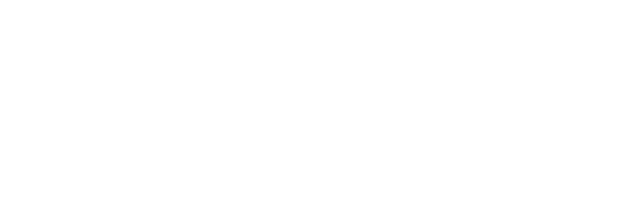
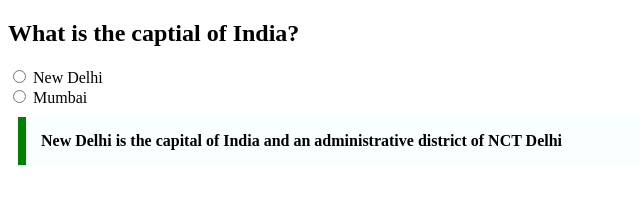
Before and after one commit to acciojob/trivia-sarathypartha001, a website: page main.html in a window 1280 px wide. Shown: the whole page, without its empty margins (0-640 px from the left). Drawn offline with Linux system fonts and the light colour scheme.

Commit message:
created a submission

```diff
--- a/main.html
+++ b/main.html
@@ -8,6 +8,12 @@
 
 <body>
 	<!-- the entire body must be written by student -->
+   <h2>What is the captial of India?</h2>
+	<input type="radio" name="name"> New Delhi
+	<br>
+	<input type="radio" name="name"> Mumbai
+	<br>
+	<div>New Delhi is the capital of India and an administrative district of NCT Delhi</div
     <script type="text/javascript" src="./script.js">
 </script>
 
--- a/styles.css
+++ b/styles.css
@@ -1,2 +1,11 @@
 
 /* Your CSS Code here. */
+
+div{
+	Max-width: Around 600px;
+    Margin: 10px;
+    Padding: 15px;
+    Border-left: 8px solid green;
+    Background-color: #f8fffe;
+    Font-weight: Bold;
+}
```
